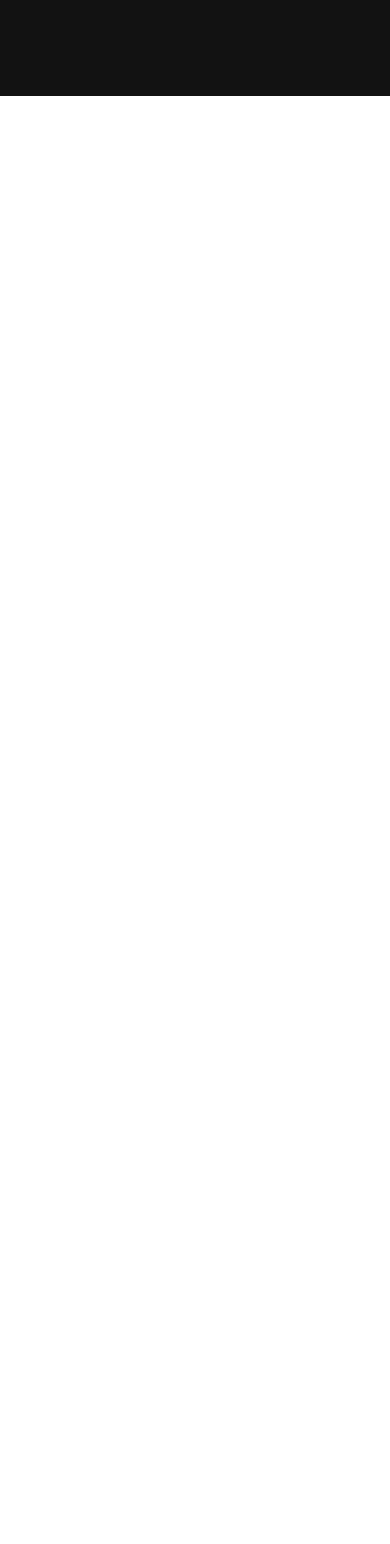
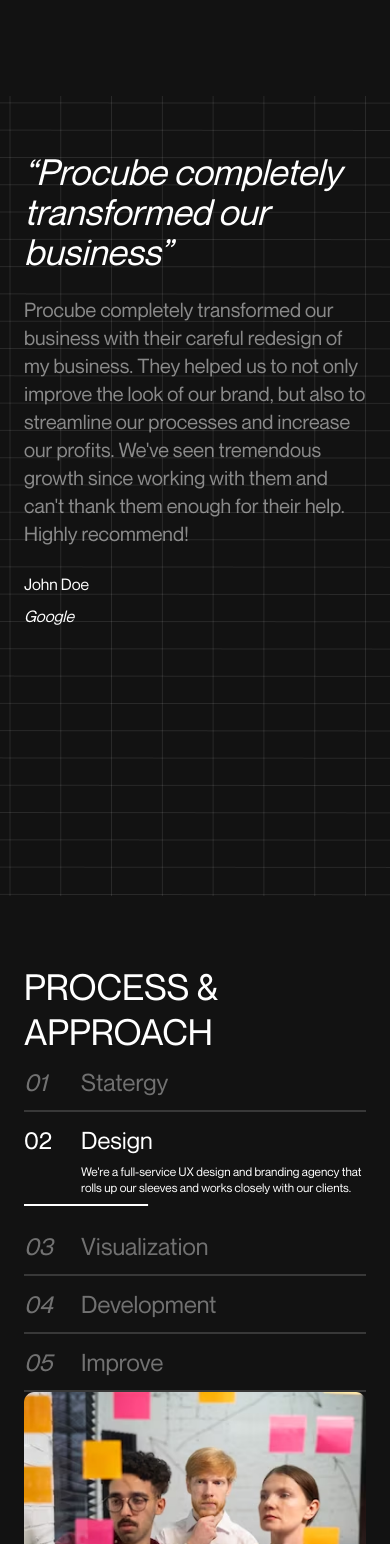
Before and after one commit to procube-cx/procube, a React (Create React App) app: page / in a window 390 px wide. Shown: the part 1804-3348 px from the top of the page. Before the commit the page ends 1900 px from the top, so only its background shows below. Built offline with nearby package versions, Linux system fonts and the light colour scheme.

Commit message:
made responsive

```diff
--- a/src/App.js
+++ b/src/App.js
@@ -20,10 +20,10 @@ function App() {
       <Landing3 />
       {/* <Landing4 /> */}
       <Landing5 />
-      {/* <Lanidng7 />
+      <Lanidng7 />
       <Landing6 />
-      <Landing8 />
-      <Landing9 /> */}
+      {/* <Landing8 /> */}
+      <Landing9 />
       </div>
       {/* <div className='min-h-screen relative bg-black'> */}
       {/* <Footer /> */}
--- a/src/component/hero/Landing5.js
+++ b/src/component/hero/Landing5.js
@@ -103,7 +103,7 @@ const Landing5 = () => {
                     toggleCard={toggleCard}
                 />
             ))}
-            <img src={arrowIcon} alt="arrow" className='w-24 md:w-48 mx-auto my-10 md:my-24' />
+            <img src={arrowIcon} alt="arrow" className='w-24 md:w-48 mx-auto my-10 md:my-24 hover:opacity-55' />
 
         </div>
     );
--- a/src/component/hero/Landing6.js
+++ b/src/component/hero/Landing6.js
@@ -51,24 +51,24 @@ const Card = ({ id, title, description, activeCard, onCardClick, pauseTimer, res
 
     return (
         <div
-            className={`flex flex-col w-full border-b-2 border-opacity-40 border-white py-3 gap-2 ${!isOpen && 'opacity-40'}`}
+            className={`flex flex-col w-full border-opacity-40 border-white py-3 gap-2 ${!isOpen && 'opacity-40  border-b-2'}`}
             onMouseEnter={handleHover}
             onMouseLeave={handleHoverExit}
             onClick={() => onCardClick(id)}
         >
             <div className='grid grid-cols-6 flex-1'>
-                <p className='col-span-1 font-normal text-5xl'>0{id}</p>
-                <p className='col-span-5 font-normal text-5xl'>{title}</p>
+                <p className={`col-span-1 font-normal text-2xl md:text-5xl ${isOpen ? '':'italic'}`}>0{id}</p>
+                <p className='col-span-5 font-normal text-2xl md:text-5xl'>{title}</p>
             </div>
             {isOpen &&
                 <div className='grid grid-cols-6'>
-                    <p className='col-span-5 col-start-2 '>{description}</p>
+                    <p className='font-normal text-xs md:text-lg col-span-5 col-start-2 '>{description}</p>
                 </div>
             }
             {isOpen &&
                 <motion.div
                     style={{ scaleX: activeCard ? 1 : 0, transformOrigin: "left" }}
-                    className='w-full h-1 bg-white'
+                    className='w-full h-0.5 bg-white'
                     initial={{ scaleX: 0 }}
                     animate={{ scaleX: isHovered ? 0 : activeCard ? 1 : 0 }}
                     transition={{ duration: 6 }}
@@ -105,7 +105,7 @@ const Landing6 = () => {
 
     return (
         <div className='w-full px-6 md:px-24 py-6 md:py-10  min-h-screen max-h-[900px]'>
-            <p className='w-1/2 font-normal text-8xl !leading-tight uppercase'>Process & Approach</p>
+            <p className='w-full md:w-1/2 font-normal text-4xl md:text-8xl !leading-tight uppercase'>Process & Approach</p>
             <div className='w-full flex flex-col md:flex-row overflow-hidden gap-x-28'>
                 <div className='flex md:flex-1 h-full flex-col my-auto'>
                     {data.map((cardDetail) => (
--- a/src/component/hero/Landing7.js
+++ b/src/component/hero/Landing7.js
@@ -11,14 +11,14 @@ const data = [
 
 const Landing7 = () => {
   return (
-    <div className='bg-vector bg-no-repeat h-screen max-h-[900px] px-6 md:px-24 py-6'>
-        <div className='flex flex-col justify-center items-center h-full'>
+    <div className='bg-vector bg-no-repeat min-h-screen px-6 md:px-24 py-14 '>
+        <div className='flex flex-col h-full '>
             <div className='flex flex-col gap-6'>
-                <p className=' md:text-8xl italic font-normal'>“{data[0].heading}”</p>
-                <p className='md:text-4xl opacity-50 font-normal'>{data[0].details}</p>
-                <div className='flex flex-col gap-2  font-medium md:text-3xl'>
-                    <p className=''>{data[0].name}</p>
-                    <p className='italic'>{data[0].position}</p>
+                <p className=' text-4xl md:text-8xl italic font-normal'>“{data[0].heading}”</p>
+                <p className=' text-xl md:text-4xl opacity-50 font-normal'>{data[0].details}</p>
+                <div className='flex flex-col gap-2 text-base md:text-3xl'>
+                    <p className=' font-medium '>{data[0].name}</p>
+                    <p className='font-normal italic'>{data[0].position}</p>
                 </div>
             </div>
         </div>
--- a/src/component/hero/Landing9.js
+++ b/src/component/hero/Landing9.js
@@ -12,12 +12,12 @@ const data = [
         date: "June 23, 2023",
     },
     {
-        heading: "Selling Your Products Online in 2023: A Step-by-Step Guide From Choosing Products to Marketing.",
+        heading: "Unlocking the Power of Lead Generation for Your Business; Your B2B Growth Book",
         icon: icon,
         date: "June 23, 2023",
     },
     {
-        heading: "Selling Your Products Online in 2023: A Step-by-Step Guide From Choosing Products to Marketing.",
+        heading: "Discovering the Ideal Tech Co-Founder for Your Product Venture; From Strategizing to Scaling",
         icon: icon,
         date: "June 23, 2023",
     },
@@ -54,8 +54,8 @@ const Card = (heading, icon, date, key) => {
         >
             <div className='grid grid-cols-7 flex-1 landing'>
                 <img id={`img-${key}`} src={icon} alt="icon" className='col-span-2 w-full md:w-3/4 my-auto' />
-                <div className='col-span-5 flex justify-center'>
-                <p className='my-auto font-normal text-5xl'>{heading}</p>
+                <div className='col-span-7 md:col-span-5 flex justify-center'>
+                <p className='my-auto font-normal text-2xl md:text-5xl'>{heading}</p>
                 </div>
             </div>
         </motion.div>
@@ -66,7 +66,7 @@ const Landing9 = () => {
     return (
         <div className='px-6 md:px-24 py-14'>
             {data.map((cardDetail, index) => (Card(cardDetail.heading, cardDetail.icon, cardDetail.date, index)))}
-            <img src={arrowIcon} alt="arrow" className='mx-auto my-16 hover:opacity-55' />
+            <img src={arrowIcon} alt="arrow" className='w-24 md:w-48 mx-auto my-10 md:my-24 hover:opacity-55' />
         </div>
     );
 };
```
